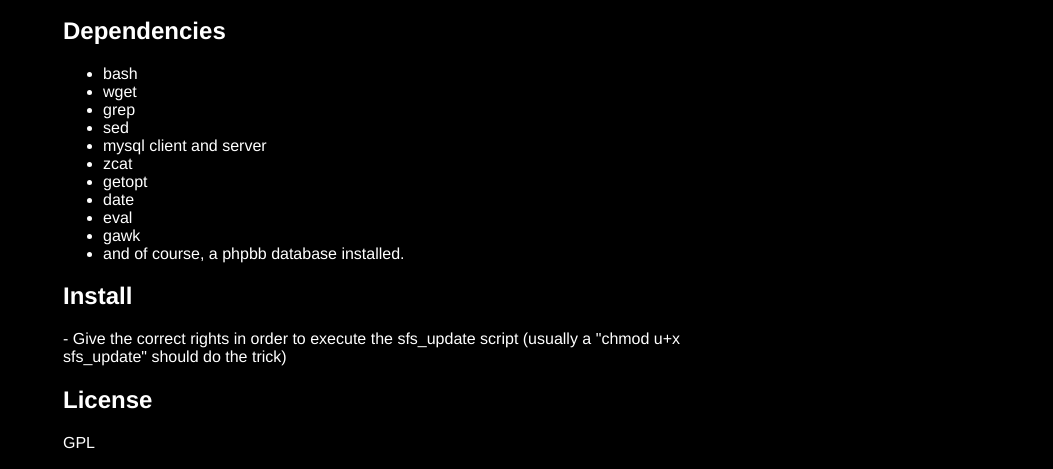
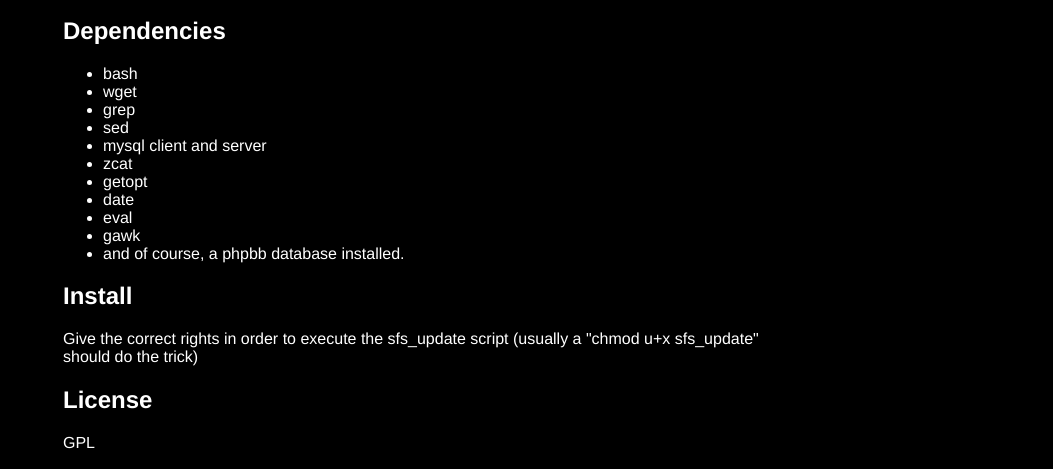
Before and after one commit to davromaniak/SFSUpdate, a plain HTML site: page index.html in a window 1280 px wide. Shown: the part 324-793 px from the top of the page, without its empty margins (227-1280 px from the left). Drawn offline with Linux system fonts and the light colour scheme.

Commit message:
fix index page

```diff
--- a/index.html
+++ b/index.html
@@ -66,7 +66,7 @@
 </ul>
 </p>
 <h2>Install</h2>
-<p>- Give the correct rights in order to execute the sfs_update script (usually a "chmod u+x sfs_update" should do the trick)</p>
+<p>Give the correct rights in order to execute the sfs_update script (usually a "chmod u+x sfs_update" should do the trick)</p>
 <h2>License</h2>
 <p>GPL</p>
 <h2>Authors</h2>
```
